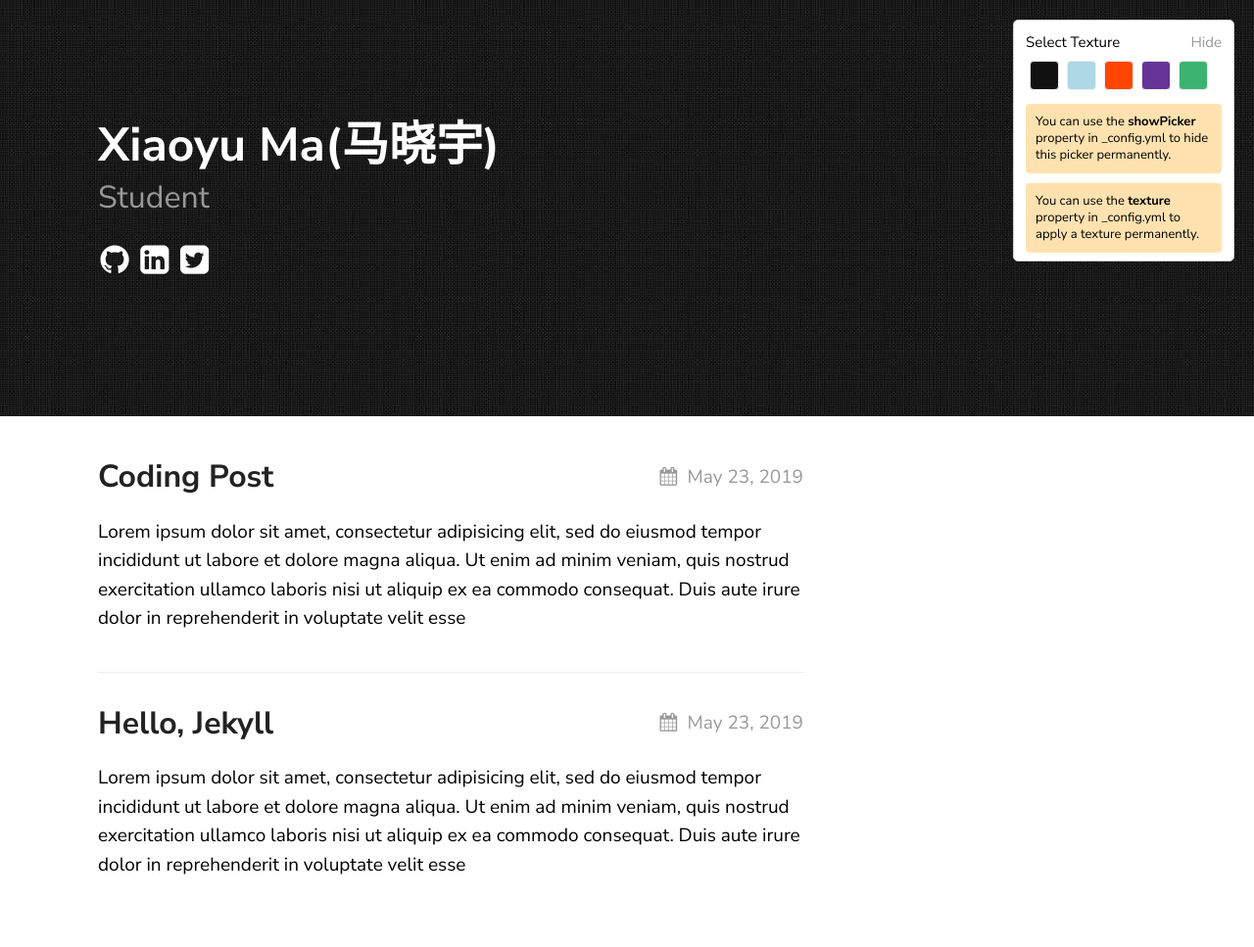
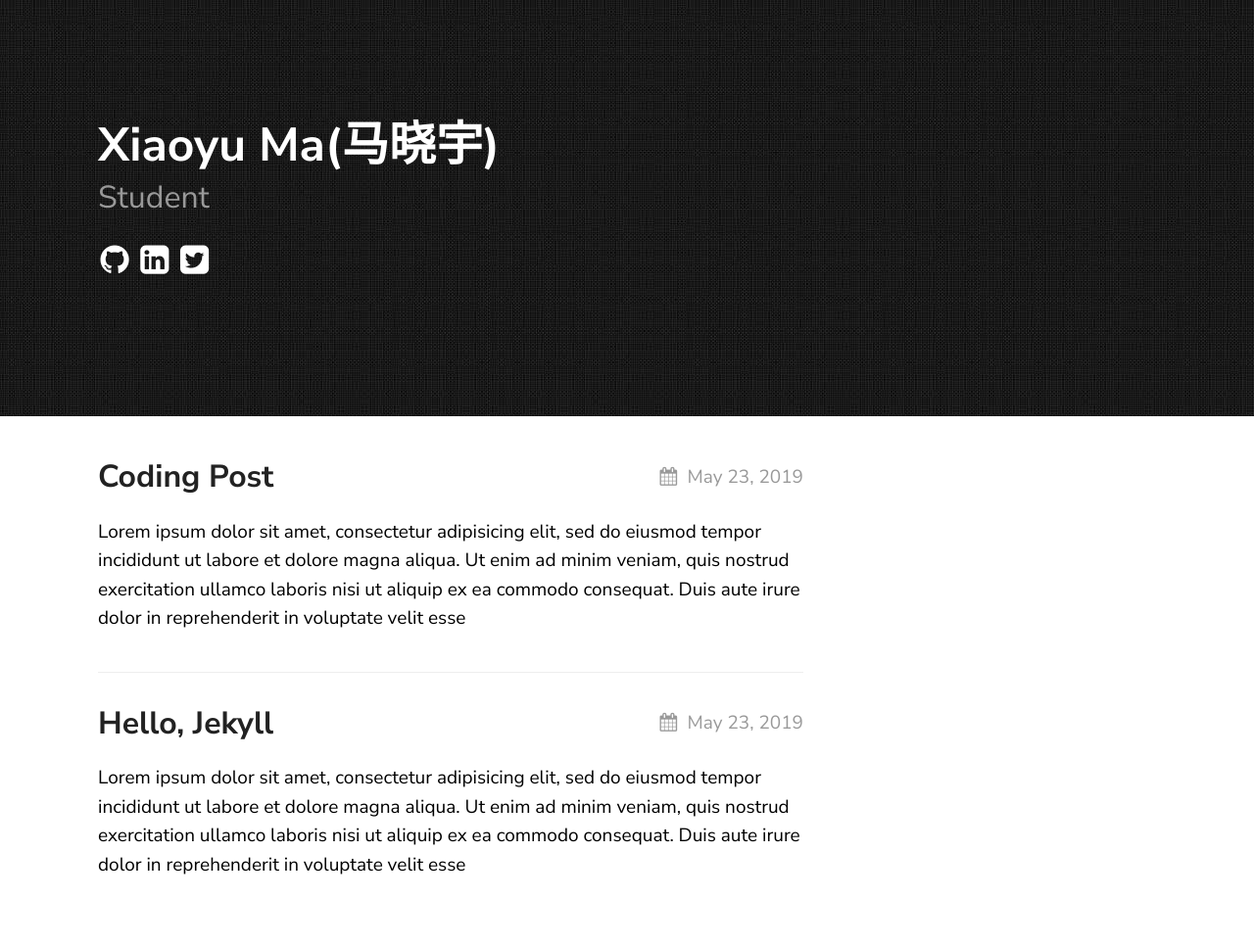
Before and after one commit to derek1998/blog.xiaoyuma, a Jekyll site: the page built from index.md, in a window 1280 px wide. Shown: the whole page at 98% size. Built offline with Jekyll 4.4.1, drawn with Linux system fonts in a browser that asks for light colours; part of the change alters nothing that is shown.

Commit message:
Update _config.yml

```diff
--- a/_config.yml
+++ b/_config.yml
@@ -1,10 +1,8 @@
-title: Texture Theme
-author: GitHub User
-email: your-email@domain.com
+title: Xiaoyu Ma's Blog
+author: Xiaoyu Ma
+email: 976547109@qq.com
 description: > # this means to ignore newlines until "show_exerpts:"
-  Write an awesome description for your new site here. You can edit this
-  line in _config.yml. It will appear in your document head meta (for
-  Google search results) and in your feed.xml site description.
+  My blog.
 show_excerpts: true # set to true to show excerpts on the homepage
 # baseurl: /texture
 
@@ -20,7 +18,7 @@ texture:
   date_format: "%b %-d, %Y"
   style: black
   showNav: false
-  showPicker: true
+  showPicker: false
 
   # generate social links in footer
   social_links:
```
